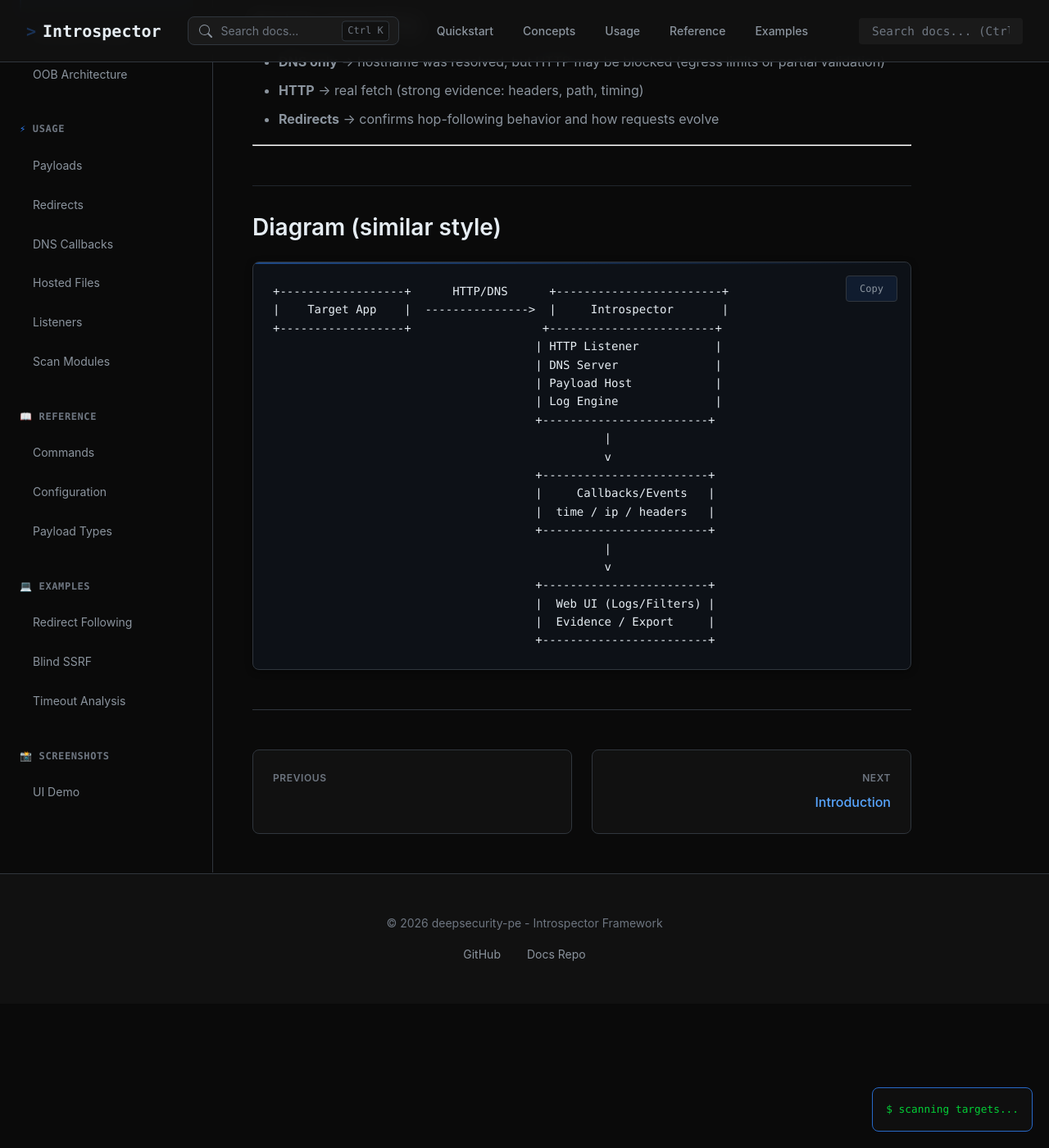
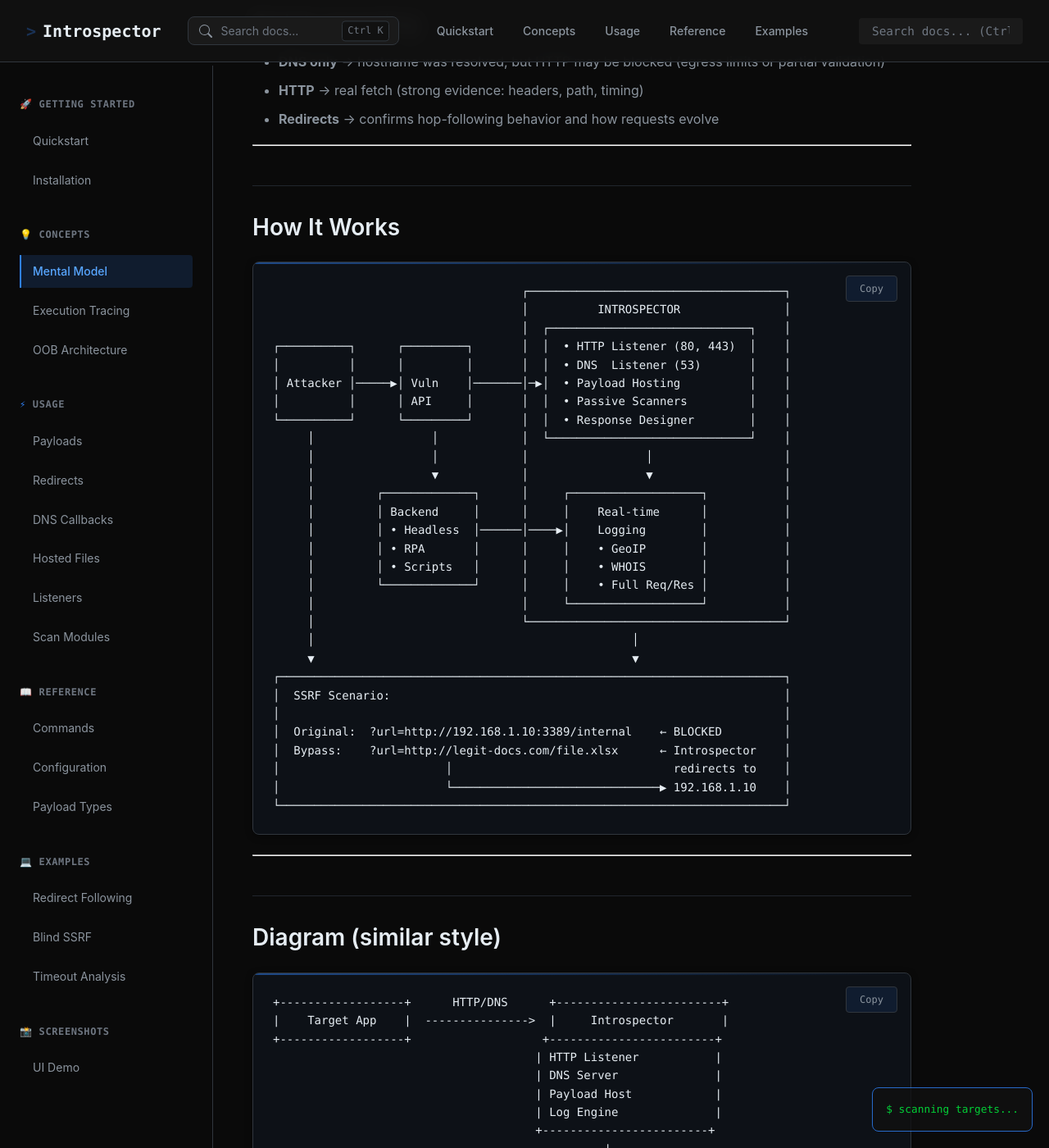
Before and after one commit to Dedal0/Introspector-Docs, a Jekyll site: the page built from concepts/mental-model.md, in a window 1280 px wide and 1400 px high, scrolled down 643 px. Shown: the whole window at 82% size. Built offline with Jekyll 4.4.1, drawn with Linux system fonts in a browser that asks for light colours; our own code applies the rules of GitHub Pages for plain Markdown files.

Commit message:
Expand mental model with introspector details
Added a section explaining how the introspector works, including a diagram of its components and an SSRF scenario.

````diff
--- a/concepts/mental-model.md
+++ b/concepts/mental-model.md
@@ -16,6 +16,43 @@ Simple idea: **you inject a payload with a unique ID**, the backend resolves/fet
 - **DNS only** → hostname was resolved, but HTTP may be blocked (egress limits or partial validation)
 - **HTTP** → real fetch (strong evidence: headers, path, timing)
 - **Redirects** → confirms hop-following behavior and how requests evolve
+
+---
+
+## How It Works
+
+```
+                                    ┌─────────────────────────────────────┐
+                                    │          INTROSPECTOR               │
+                                    │  ┌─────────────────────────────┐    │
+┌──────────┐      ┌─────────┐       │  │  • HTTP Listener (80, 443)  │    │
+│          │      │         │       │  │  • DNS  Listener (53)       │    │
+│ Attacker │─────▶│ Vuln    │───────│─▶│  • Payload Hosting          │    │
+│          │      │ API     │       │  │  • Passive Scanners         │    │
+└──────────┘      └─────────┘       │  │  • Response Designer        │    │
+     │                 │            │  └─────────────────────────────┘    │
+     │                 │            │                 │                   │
+     │                 ▼            │                 ▼                   │
+     │         ┌─────────────┐      │     ┌───────────────────┐           │
+     │         │ Backend     │      │     │    Real-time      │           │
+     │         │ • Headless  │──────│────▶│    Logging        │           │
+     │         │ • RPA       │      │     │    • GeoIP        │           │
+     │         │ • Scripts   │      │     │    • WHOIS        │           │
+     │         └─────────────┘      │     │    • Full Req/Res │           │
+     │                              │     └───────────────────┘           │
+     │                              └─────────────────────────────────────┘
+     │                                              │
+     ▼                                              ▼
+┌─────────────────────────────────────────────────────────────────────────┐
+│  SSRF Scenario:                                                         │
+│                                                                         │
+│  Original:  ?url=http://192.168.1.10:3389/internal    ← BLOCKED         │
+│  Bypass:    ?url=http://legit-docs.com/file.xlsx      ← Introspector    │
+│                        │                                redirects to    │
+│                        └──────────────────────────────▶ 192.168.1.10    │
+└─────────────────────────────────────────────────────────────────────────┘
+```
+
 
 ---
 
````
